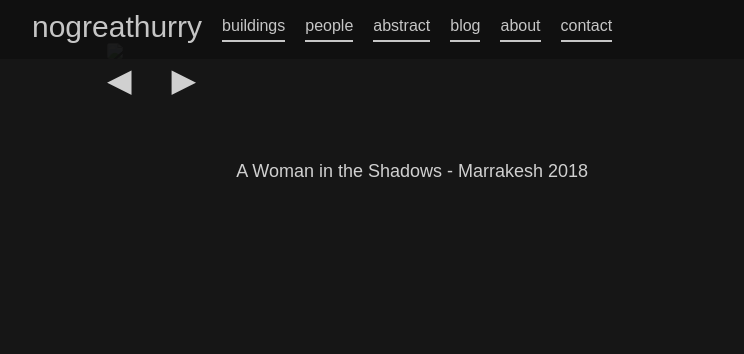
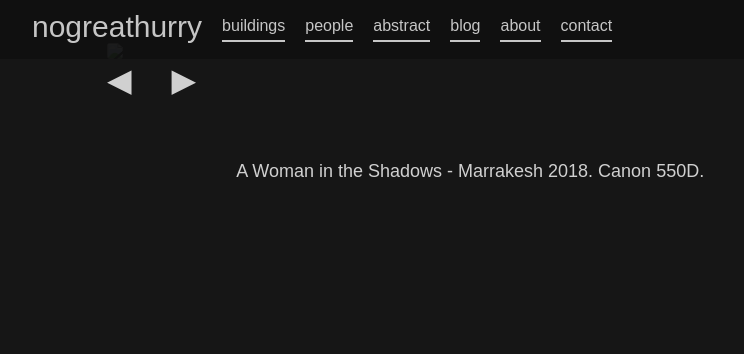
Before and after one commit to 987poiuytrewq/nogreathurry, a Jekyll site: the page built from _people/IMG-20190316-WA0023.md, in a window 1280 px wide. Shown: the top 354 px of the page, without its empty margins (8-752 px from the left). Built offline with Jekyll 4.4.1, drawn with Linux system fonts in a browser that asks for light colours.

Commit message:
Updated Img 20190316 Wa0023

```diff
--- a/_people/IMG-20190316-WA0023.md
+++ b/_people/IMG-20190316-WA0023.md
@@ -9,9 +9,11 @@ tags:
 - street
 - street photographer
 - street photography
+- 550D
+- Canon 550D
 image: "/uploads/IMG-20190316-WA0023.jpg"
 thumbnail_image: "/uploads/IMG-20190316-WA0023_thumbnail.jpg"
 layout: photo
 ---
 
-A Woman in the Shadows - Marrakesh 2018
+A Woman in the Shadows - Marrakesh 2018. Canon 550D.
```
